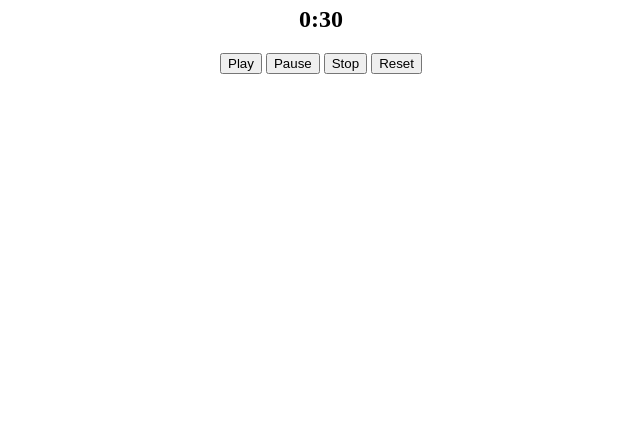
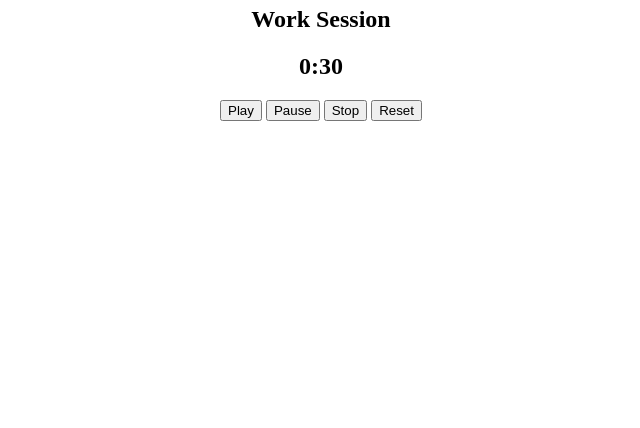
Before and after one commit to BenKiok/pomodoro, a plain HTML site: page index.html in a window 1280 px wide. Shown: the part 372-800 px from the top of the page, without its empty margins (319-959 px from the left). Drawn offline with Linux system fonts and the light colour scheme.

Commit message:
Add label for work/break sessions

```diff
--- a/index.html
+++ b/index.html
@@ -6,7 +6,8 @@
 	</head>
 	<body>
 		<h1>Pomodoro Timer</h1>
-		<h2 id='time'>25:00</h2>
+		<h2 id='timeLabel'></h2>
+		<h2 id='time'></h2>
 
 		<button id='play'>Play</button>
 		<button id='pause'>Pause</button>
--- a/script.js
+++ b/script.js
@@ -1,4 +1,5 @@
 const time = document.querySelector("#time");
+const timeLabel = document.querySelector("#timeLabel");
 const play = document.querySelector("#play");
 const pause = document.querySelector("#pause");
 const stop = document.querySelector("#stop");
@@ -10,6 +11,10 @@ let timeoutID;
 let isWorkDone = false;
 
 setSessionTime(sessionTime, breakTime);
+
+
+
+
 
 play.addEventListener('click', () => {
 	timeoutID = setInterval(showTimeRemaining, 1000);
@@ -26,6 +31,10 @@ reset.addEventListener('click', () => {
 	stopTimer();
 	setSessionTime(25, 5);
 });
+
+
+
+
 
 function showTimeRemaining() {
 	time.innerHTML = convertToMinSec(timeRemaining);
@@ -65,9 +74,11 @@ function stopTimer() {
 function setSessionTime(workTime, playTime) {
 	if (isWorkDone) {
 		time.innerHTML = convertToMinSec(playTime * 60);
+		timeLabel.innerHTML = "Rest Session";
 		timeRemaining = playTime * 60;
 	} else {
 		time.innerHTML = convertToMinSec(workTime * 60);
+		timeLabel.innerHTML = "Work Session";
 		timeRemaining = workTime * 60;
 	}
 }
```
